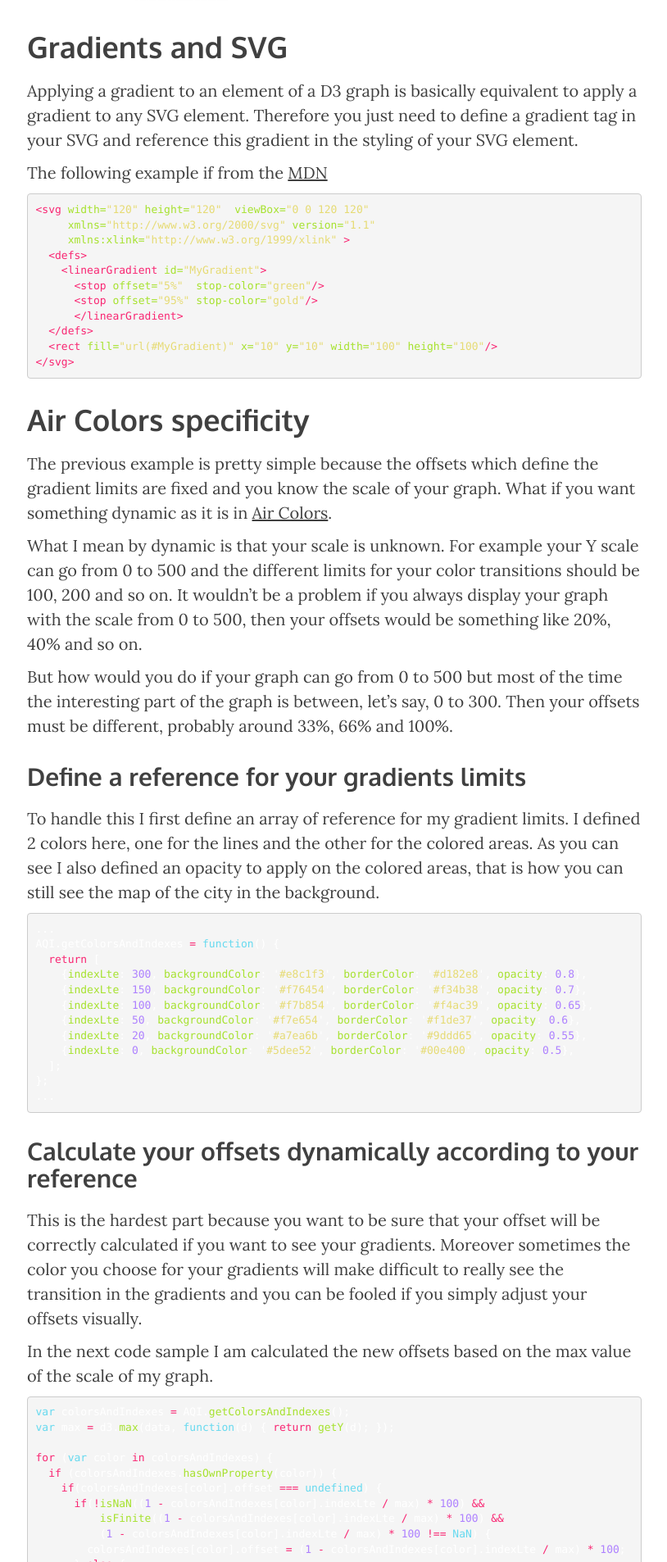
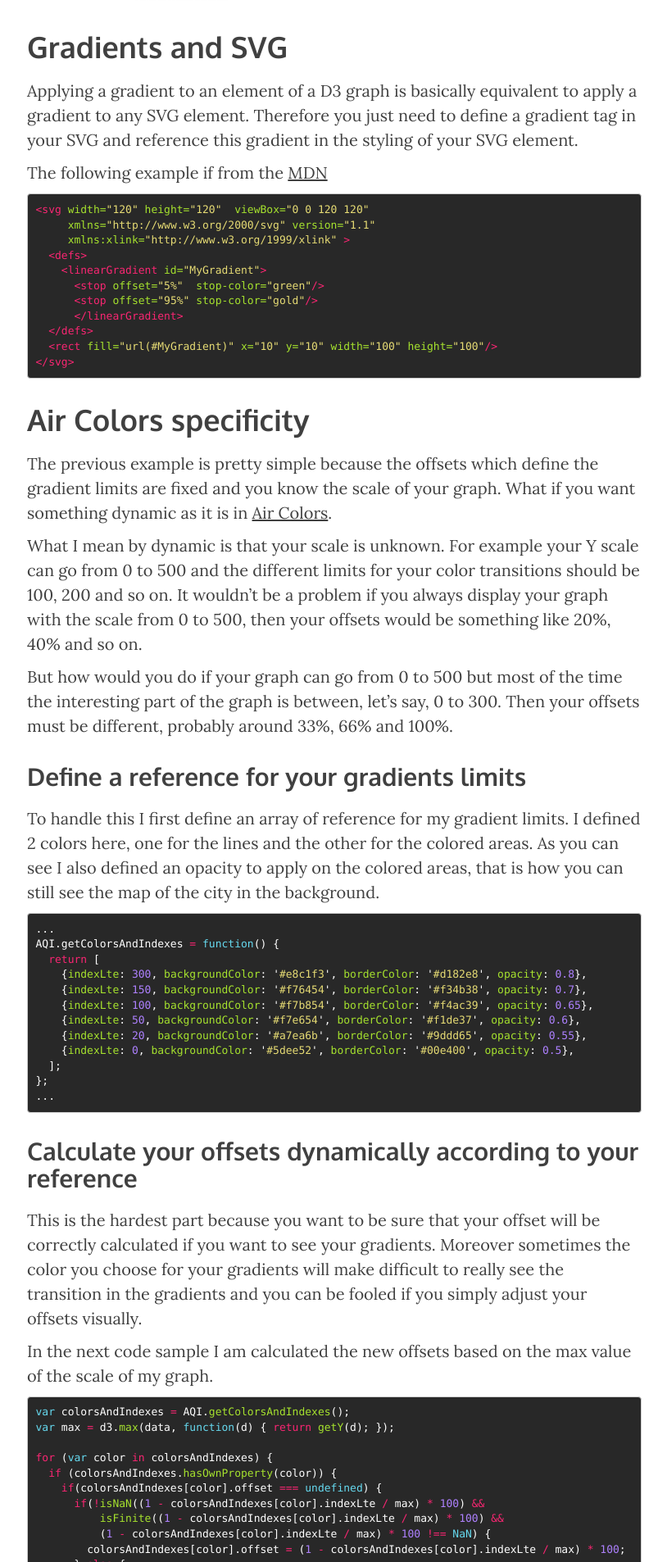
Before and after one commit to benoitvallon/benoitvallon.github.io, a Jekyll site: the page built from _posts/2015-12-29-gradients-in-d3-graphs.md, in a window 1280 px wide. Shown: the part 1425-3331 px from the top of the page at 82% size, without its empty margins (232-1046 px from the left). Built offline with Jekyll 4.4.1, drawn with Linux system fonts in a browser that asks for light colours; nearby versions of some CDN libraries; comment, search, counter and statistics services are not loaded.

Commit message:
Adds syntax css to sass

```diff
--- a/_includes/head.html
+++ b/_includes/head.html
@@ -16,9 +16,6 @@
 
     <link rel="canonical" href="{{ page.url | replace:'index.html','' | prepend: site.baseurl | prepend: site.url }}">
 
-
-    <!-- Pygments Github CSS -->
-    <link rel="stylesheet" href="{{ "/css/syntax.css" | prepend: site.baseurl }}">
     <!-- CSS -->
     <link rel="stylesheet" href="{{ "/css/main.css" | prepend: site.baseurl }}">
 
--- a/css/syntax.css
+++ b/_sass/syntax.scss
@@ -1,6 +1,7 @@
 pre {
   background-color: #282828;
 }
+
 .highlight table td { padding: 5px; }
 .highlight table pre { margin: 0; }
 .highlight .gh {
--- a/css/main.scss
+++ b/css/main.scss
@@ -5,3 +5,6 @@
 
 @import "stylesheets/bootstrap";
 @import "cleanblog";
+
+// Pygments Github CSS
+@import "syntax";
```
